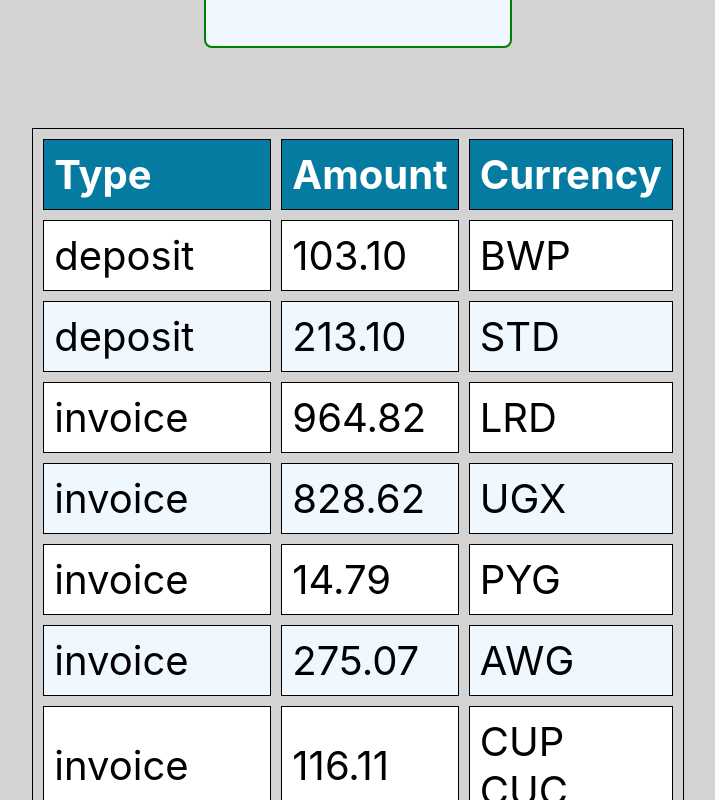
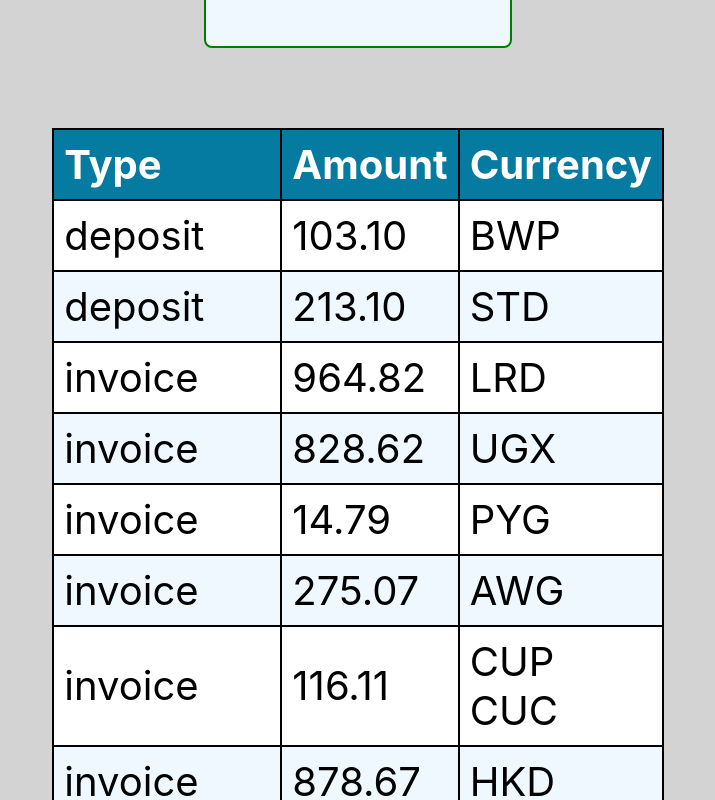
Before and after one commit to SiracencoSerghei/goit-react-hw-01-components, a React (Create React App) app: page / in a window 1280 px wide. Shown: the part 1400-2200 px from the top of the page, without its empty margins (282-997 px from the left). Built offline with nearby package versions, Linux system fonts and the light colour scheme.

Commit message:
transaction style changing

```diff
--- a/src/components/Transactions/Transaction.module.css
+++ b/src/components/Transactions/Transaction.module.css
@@ -1,7 +1,7 @@
 .transactionHistory {
   border: 1px solid black;
   border-collapse: separate;
-  border-spacing: 10px;
+  border-spacing: 0;
   margin: 50px;
 }
 
```
